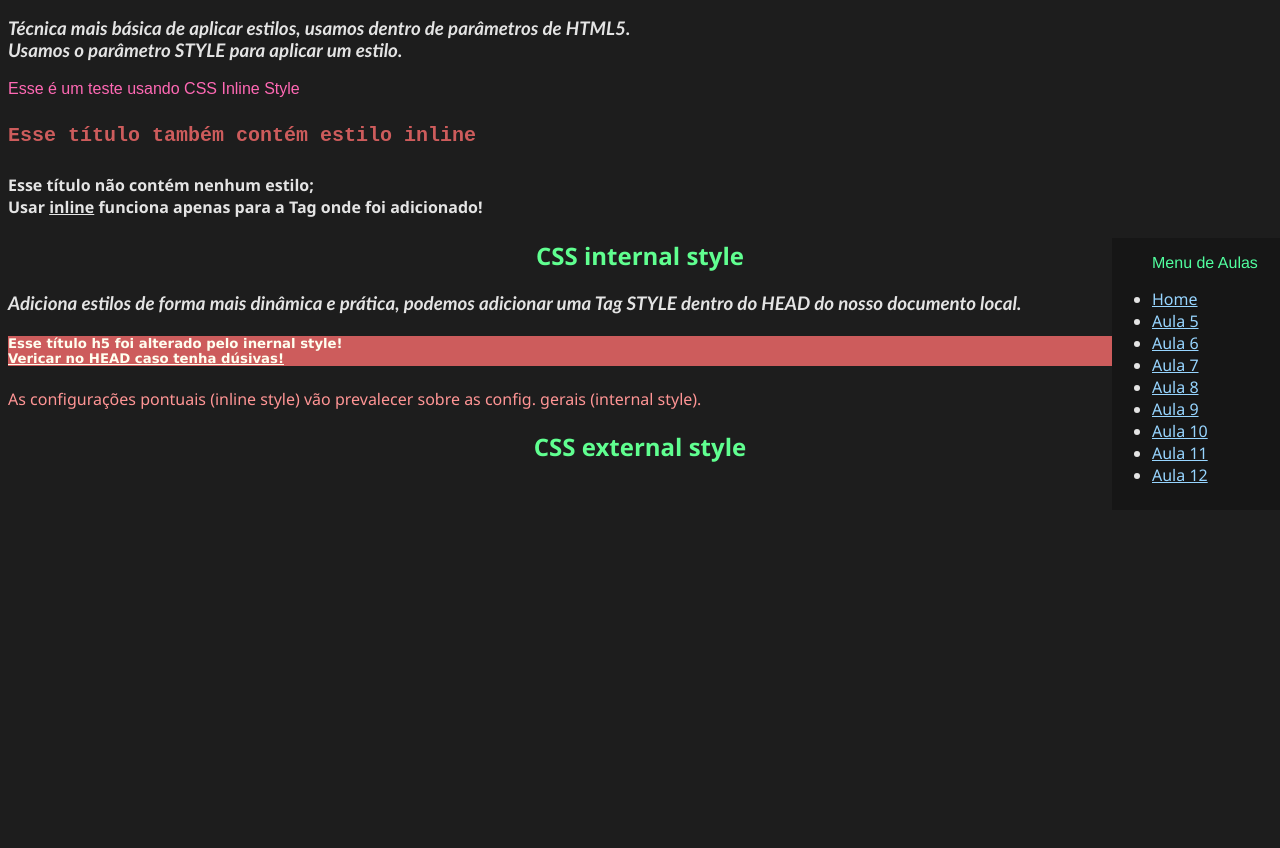
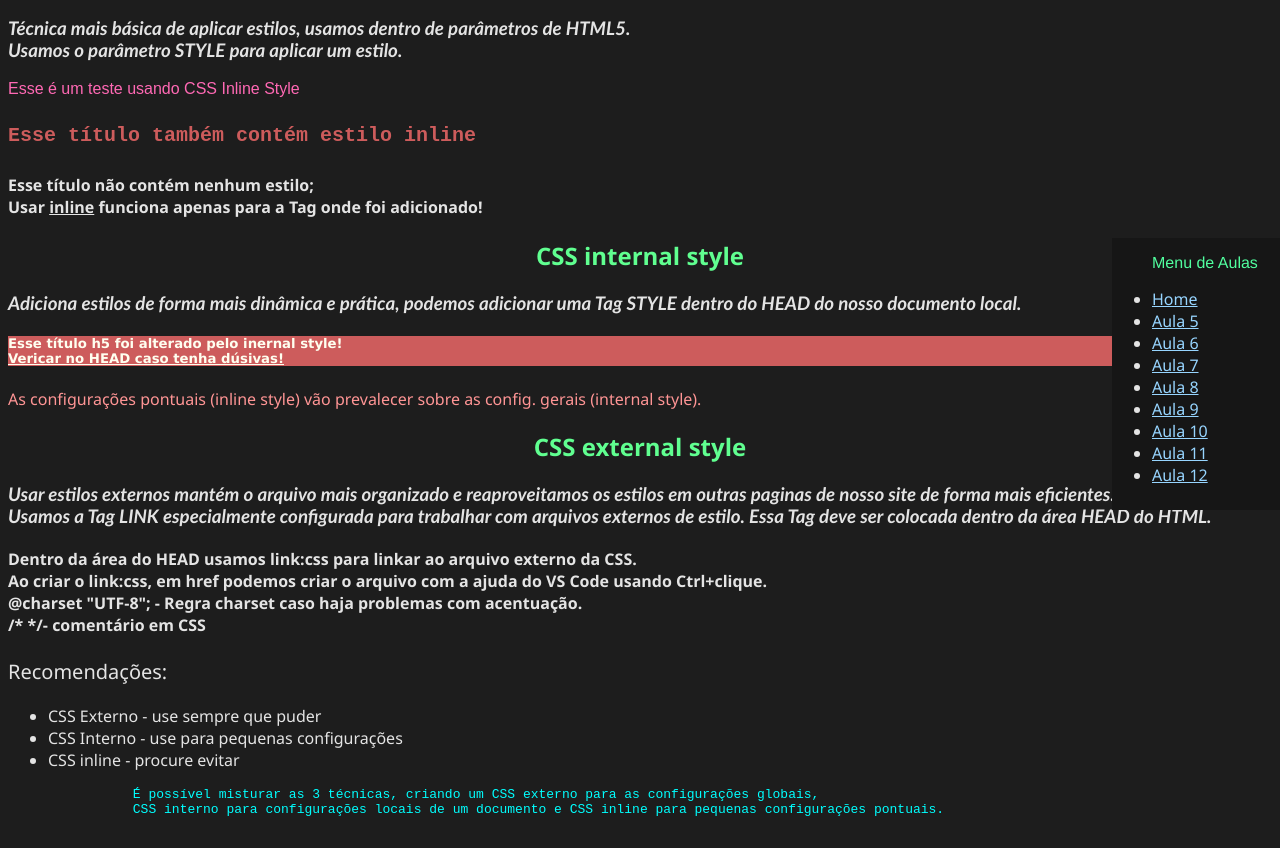
Before and after one commit to ruanmirandac/HTML_CSS, a plain HTML site: page aulas/aula12.html in a window 1280 px wide. Shown: the part 122-970 px from the top of the page. Before the commit the page ends 800 px from the top, so only its background shows below. Drawn offline with Linux system fonts and the light colour scheme.

Commit message:
att 25.01
PC do Trabalho. Finalizando aula 12

```diff
--- a/aulas/aula12.html
+++ b/aulas/aula12.html
@@ -50,6 +50,21 @@
         <p style="color: rgb(255, 149, 149);">As configurações pontuais (inline style) vão prevalecer sobre as config. gerais (internal style).</p>
         <!---------------------------------------------------------------------->
         <h2>CSS external style</h2>
-
+        <h3>Usar estilos externos mantém o arquivo mais organizado e reaproveitamos os estilos em outras paginas de nosso site de forma mais eficientes.<br> Usamos a Tag LINK especialmente configurada para trabalhar com arquivos externos de estilo. Essa Tag deve ser colocada dentro da área HEAD do HTML.</h3>
+        <h4>Dentro da área do HEAD usamos link:css para linkar ao arquivo externo da CSS. <br>
+        Ao criar o link:css, em href podemos criar o arquivo com a ajuda do VS Code usando Ctrl+clique. <br>
+        @charset "UTF-8"; - Regra charset caso haja problemas com acentuação. <br>
+        /* */- comentário em CSS</h4>
+        <p style="font-size: 20px;">Recomendações:
+            <ul>
+                <li>CSS Externo - use sempre que puder</li>
+                <li>CSS Interno - use para pequenas configurações</li>
+                <li>CSS inline - procure evitar</li>
+            </ul>
+            <pre style="color: aqua;">
+                É possível misturar as 3 técnicas, criando um CSS externo para as configurações globais,
+                CSS interno para configurações locais de um documento e CSS inline para pequenas configurações pontuais.
+            </pre>
+        </p>
 </body>
 </html>
```
Also changed, not shown: aulas/home.html (+1 -0 lines).
